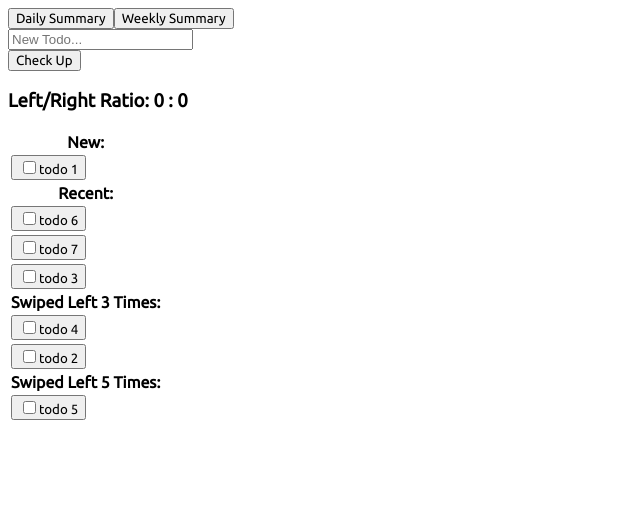
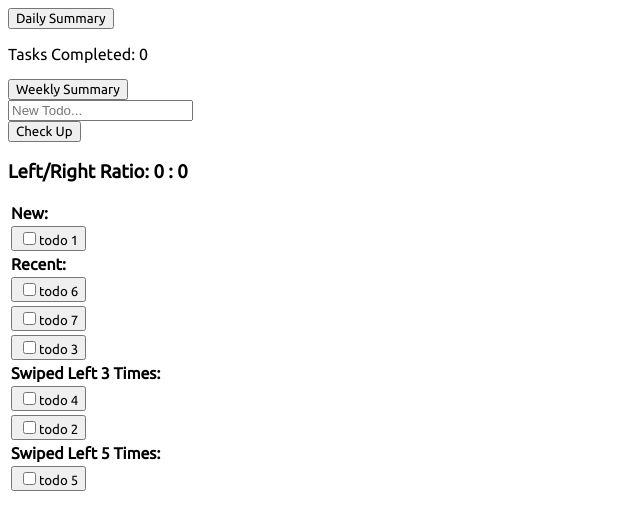
Before and after one commit to RW-77/Todo-nder, a React (Create React App) app: page / in a window 1280 px wide. Both pictures are taken after a click on the button "Daily Summary". Shown: the top 530 px of the page, without its empty margins (0-640 px from the left). Built offline with nearby package versions, Linux system fonts and the light colour scheme.

Commit message:
handleKeyDown: handled duplicates | id values for todos

```diff
--- a/src/App.css
+++ b/src/App.css
@@ -17,3 +17,12 @@ td {
     font-family: 'Ubuntu', sans-serif;
     font-weight: bold;
 }
+
+th {
+    text-align: left;
+}
+
+p {
+    font-weight: normal;
+    font-size: 16px;
+}
--- a/src/App.js
+++ b/src/App.js
@@ -1,3 +1,13 @@
+/**
+ * Features:
+ * Throughout the day, users are free to add tasks to a task list that is locked
+ * (no deletes, swiped rights, custom sorting enabled, if no time scope is set, the default is one day)
+ * The Swipe Left/Right will also be a locked feature that becomes available towards the end of the day
+ * (users will also have a chance to edit time limits within the window of time they process their tasks)
+ * If the user does not process their tasks, all will be swiped left by default
+ * Tasks that are continually swiped left will gradually appear more unpleasant (as incentive to remove them)
+ */
+
 import {useState} from 'react';
 import "./App.css";
 
@@ -30,7 +40,7 @@ function TodolistCategoryRow({category}) {
   );
 }
 
-function TodolistTable({todos, stats}) {
+function TodolistTable({todos, stats, onTodosChange, onStatsChange}) {
 
   const rows = [];
   let lastCategory = null;
@@ -70,15 +80,38 @@ function TodolistTable({todos, stats}) {
   );
 }
 
-function UtilitiesBar({stats, todos}) {
+function UtilitiesBar({stats, todos, setTodos, setStats}) {
+  const [showDaily, setShowDaily] = useState(false);
+  const [showWeekly, setShowWeekly] = useState(false);
+
+  function handleDayClick() {
+    setShowDaily(!showDaily);
+  }
+  function handleWeekClick() {
+    setShowWeekly(!showWeekly);
+  }
+  function handleKeyDown(event) {
+    if(event.key === 'Enter') {
+      console.log(event.target.value);
+      setTodos([{name: event.target.value, swipes: 0}].concat(todos));
+    }
+  }
+
   return (
     <div className='ubuntu-font'>
-      <button>Daily Summary</button>
-      <button>Weekly Summary</button>
+      <button onClick={handleDayClick}>Daily Summary</button>
+      {showDaily && <p>Tasks Completed: {stats.completedToday}</p>}
+
+      <button onClick={handleWeekClick}>Weekly Summary</button>
+      {showWeekly && <p>Tasks Completed: {stats.completedThisWeek}</p>}
+
       <form>
-        <input type="text" placeholder="New Todo..."></input>
+        <input
+          type="text"
+          placeholder="New Todo..."
+          onKeyDown={handleKeyDown}></input>
       </form>
-      <button>Check Up</button>
+      <button >Check Up</button>
       <h3>Left/Right Ratio: {stats.swipedLeft} : {stats.swipedRight}</h3>
     </div>
   );
@@ -101,6 +134,7 @@ function TodolistPage() {
       swipedRight: 0,
       swipedLeft: 0,
       completedToday: 0,
+      completedThisWeek: 0
     }
   );
 
@@ -108,10 +142,14 @@ function TodolistPage() {
     <div>
       <UtilitiesBar
         stats={stats}
-        todos={todos} />
+        todos={todos}
+        onTodosChange={setTodos}
+        onStatsChange={setStats} />
       <TodolistTable
         todos={todos}
-        stats={stats} />
+        stats={stats}
+        setTodos={setTodos}
+        setStats={setStats} />
     </div>
   );
 }
```
